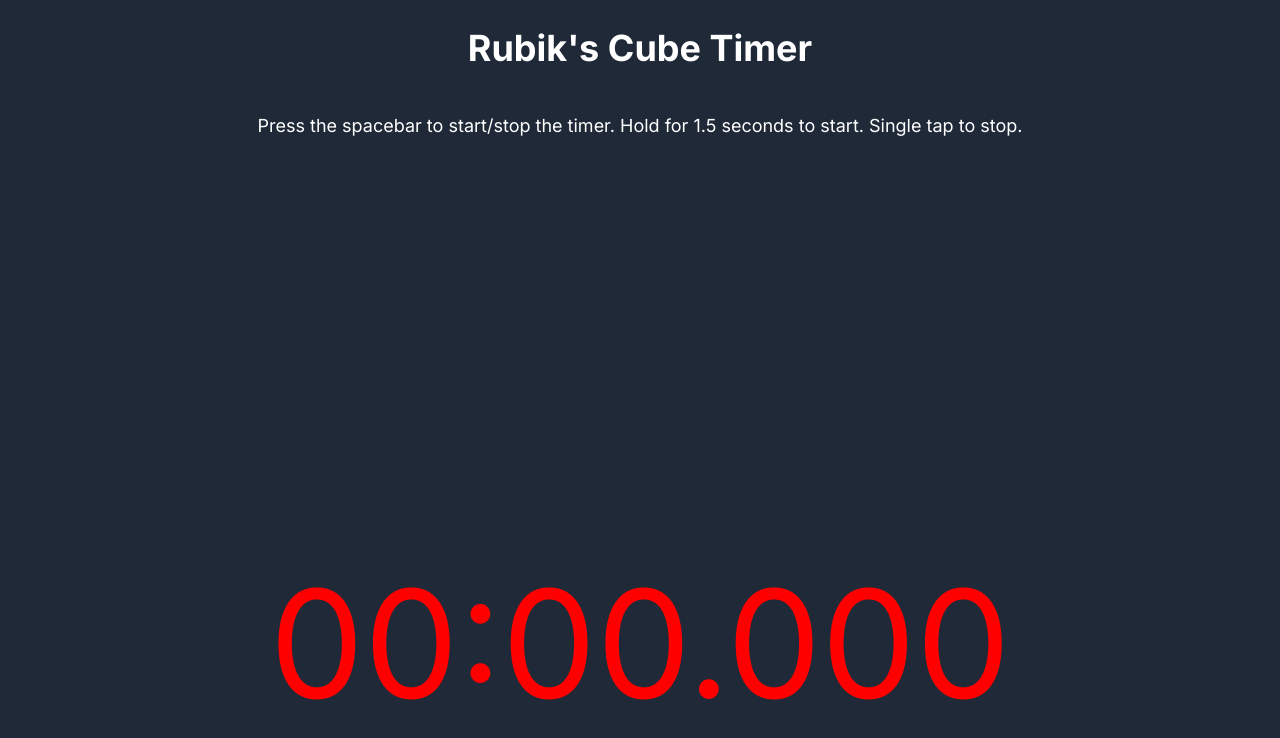
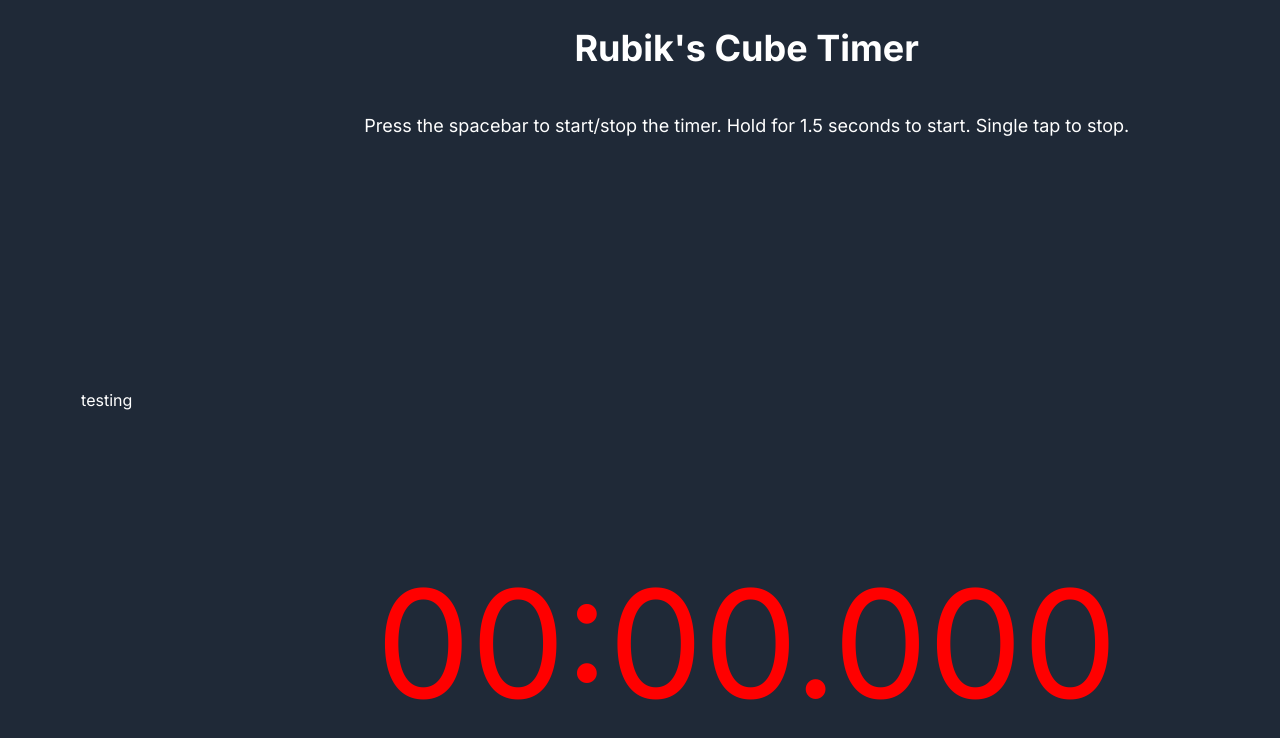
Before and after one commit to deep-patel21/Cube-Timer-App, a Next.js app in the folder cubetimer/: page / in a window 1280 px wide. Shown: the top 738 px of the page. Built offline with nearby package versions, Linux system fonts and the light colour scheme.

Commit message:
added timerlog, edited page layout with flex-row

```diff
--- a/cubetimer/src/components/ChartComponent.tsx
+++ b/cubetimer/src/components/ChartComponent.tsx
@@ -1,4 +1,4 @@
-
+'use client';
 import React from 'react';
 import { useState, useEffect } from 'react';
 import Chart from 'chart.js'
--- a/cubetimer/src/components/Hero.tsx
+++ b/cubetimer/src/components/Hero.tsx
@@ -1,11 +1,16 @@
-
+'use client';
 import React from 'react';
 import Timer from './Timer';
 import ChartComponent from './ChartComponent';
+import TimerLog from './TimerLog';
 
 const Hero = () => {
   return (
-    <div className="flex flex-col items-center justify-center h-screen bg-gray-800 text-white">
+    <div className='flex flex-row w-screen h-screen'>
+        <div className='w-1/5'>
+          <TimerLog />
+        </div>
+        <div className="flex flex-col items-center justify-center h-screen w-screen bg-gray-800 text-white">
           <div className="text-4xl font-bold mb-4 p-7">Rubik's Cube Timer</div>
             <div className="text-lg mb-8">
               Press the spacebar to start/stop the timer. Hold for 1.5 seconds to start. Single tap to stop.
@@ -13,6 +18,7 @@ const Hero = () => {
           <ChartComponent />
           <Timer />
         </div>
+    </div>
   );
 };
 
--- /dev/null
+++ b/cubetimer/src/components/TimerLog.tsx
@@ -0,0 +1,12 @@
+'use client';
+import React from 'react';
+
+const TimerLog = () => {
+  return (
+    <div className="flex flex-col items-center justify-center h-screen bg-gray-800 text-white">
+        testing
+    </div>
+  );
+};
+
+export default TimerLog;
```
Lines whose indentation alone changed are shown as unchanged.
